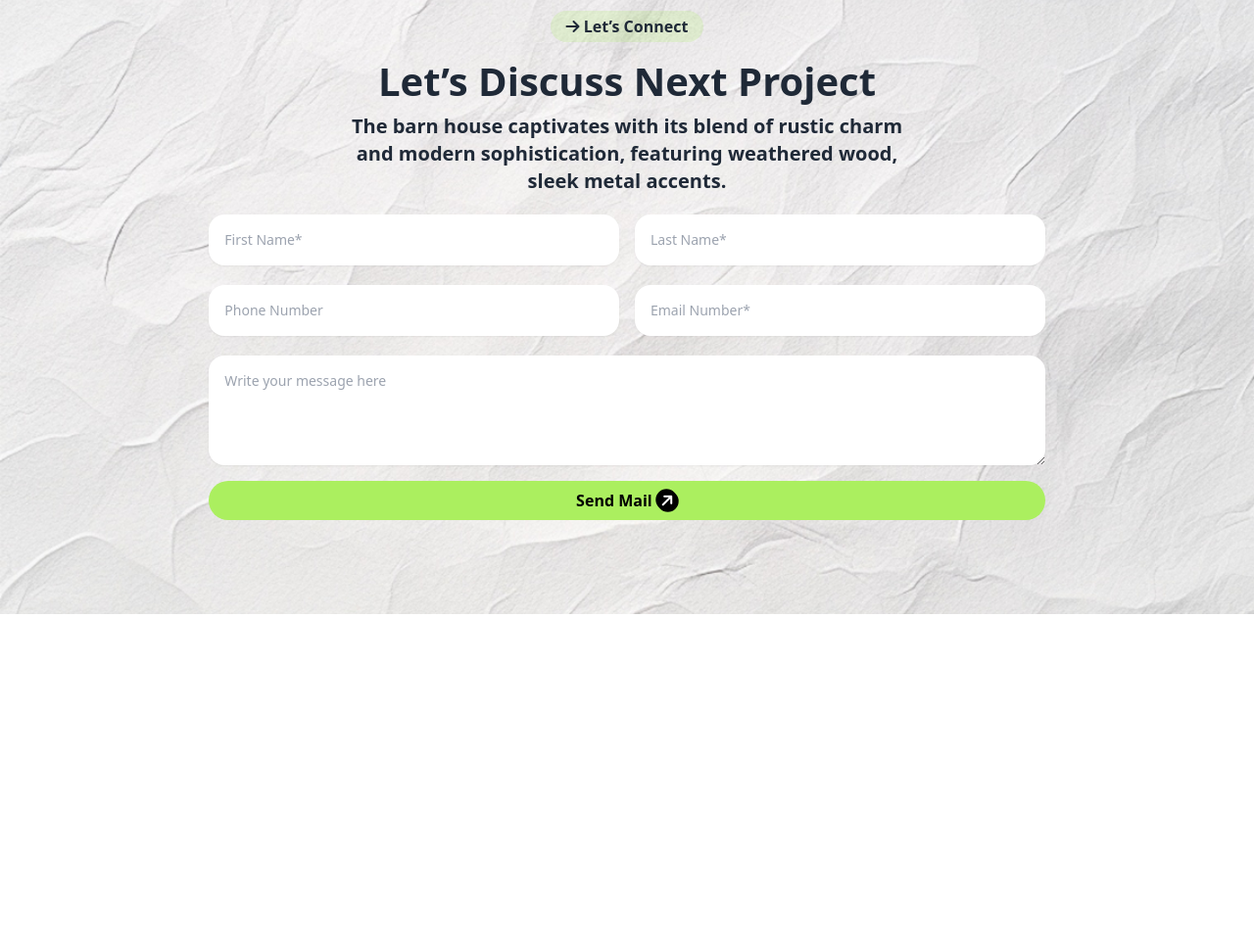
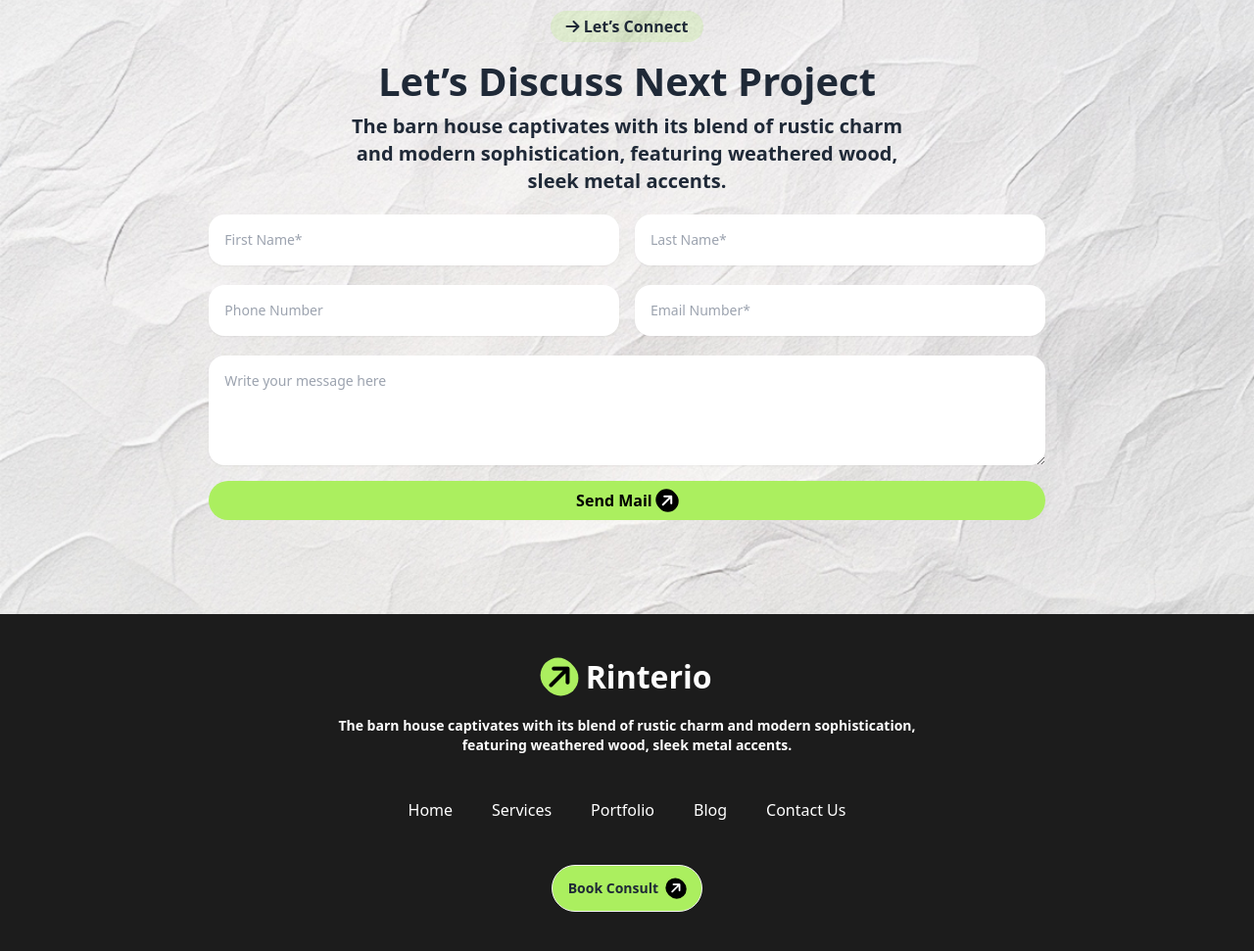
Before and after one commit to camelliakami/responsive-landing-page-website, a plain HTML site: page index.html in a window 1280 px wide. Shown: the part 2517-3488 px from the top of the page at 98% size. Before the commit the page ends 3144 px from the top, so only its background shows below. Drawn offline with nearby package versions, Linux system fonts and the light colour scheme.

Commit message:
Added footer section

```diff
--- a/index.html
+++ b/index.html
@@ -298,3 +298,31 @@
  </div>
 </section>
 </main>
+<footer class="bg-[#1C1C1C]">
+    <div class="container mx-auto flex flex-col justify-center items-center text-white gap-4 py-10">
+         <div class="mx-auto flex flex-col justify-center items-center gap-4 ">
+          <a class="text-[32px] ">
+            <i class="fa-solid fa-arrow-right bg-primarycolor p-1 rounded-full -rotate-45 text-black"></i>
+            <h1 class="font-bold inline">Rinterio</h1>
+          </a>
+          <p class="text-sm font-semibold md:mx-0  text-center md:w-2/3 mx-2">The barn house captivates with its blend of rustic charm and modern sophistication, featuring weathered wood, sleek metal accents.</p>
+         </div>
+         <div class="md:my-5">
+            <ul class="md:flex md:gap-10 text-center">
+              <li class="py-2"><a href="#">Home</a></li>
+              <li class="py-2"><a href="#">Services</a></li>
+              <li class="py-2"><a href="#">Portfolio</a></li>
+              <li class="py-2"><a href="#">Blog</a></li>
+              <li class="py-2"><a href="#">Contact Us</a></li>
+            </ul>
+        </div>
+        <div>
+          <a class="btn rounded-3xl bg-primarycolor">
+            Book Consult<i class="fa-solid fa-arrow-right bg-black  p-1 rounded-full -rotate-45 text-white"></i>
+          </a>
+        </div>
+
+    </div>
+</footer>
+</body>
+</html>
```
